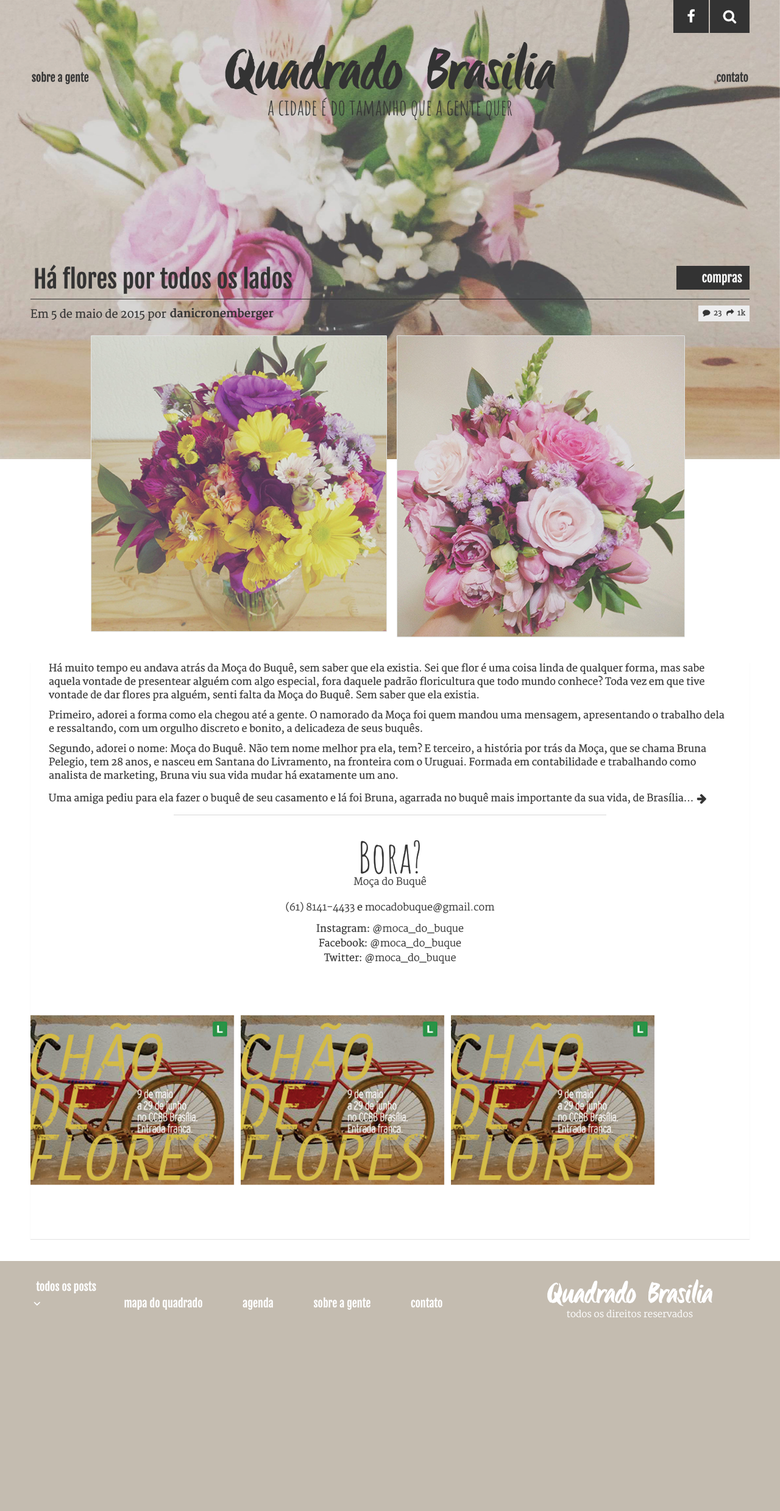
After one commit to mateusmoura/quadrado, a PHP site: page /post-interna.php in a window 1280 px wide. The commit adds this page. Shown: the whole page at 61% size. Run offline with PHP 8.4, Linux system fonts and the light colour scheme.

Commit message:
development internal post page. 📄

```diff
--- a/prototipo/css/less/base.less
+++ b/prototipo/css/less/base.less
@@ -53,3 +53,4 @@ ________________________________________________________________ */
 @import "components/site-block_highlights.less";
 @import "components/site-block_calendar.less";
 @import "components/site-block_map.less";
+@import "components/site-block_gallery.less";
--- /dev/null
+++ b/prototipo/css/less/components/site-block_gallery.less
@@ -0,0 +1,18 @@
+/**
+* Arquivo responsavel pelo estilo do Bloco da Galeria
+*
+* @version:  1.0
+*
+* Copyright(c) Todos os direitos reservados
+*/
+
+/* Bloco da Galeria
+____________________________________________________________________________________ */
+
+.block__gallery {
+	position: relative;
+
+	[class*="col-"] {
+		vertical-align: top;
+	}
+}
--- a/prototipo/css/less/components/site-block_post.less
+++ b/prototipo/css/less/components/site-block_post.less
@@ -34,6 +34,7 @@ ________________________________________________________________________________
 		clear: both;
 		border-top: solid 1px @text-color;
 		padding: 10px 0 20px 0;
+		position: relative;
 
 		p {
 			font-size: 18px;
@@ -43,6 +44,12 @@ ________________________________________________________________________________
 		.btn-link {
 			font-family: @font-family-sans-serif;
 			padding: 0;
+		}
+
+		.block__post--share {
+			position: absolute;
+			right: 0;
+			top: 10px;
 		}
 	}
 
@@ -185,4 +192,59 @@ ________________________________________________________________________________
 			z-index: 1;
 		}
 	}
+
+	&--go {
+		border-top: solid 1px #d7d7d7;
+		max-width: 710px;
+		margin: 0 auto 80px;
+		padding-top: 45px;
+		text-align: center;
+
+		h4 {
+			font-family: @font-family-cursive;
+			font-size: 70px;
+			font-weight: 400;
+			line-height: 24px;
+		}
+
+		p {
+			font-size: 16px;
+			font-weight: 200;
+			line-height: 38px;
+		}
+
+		a {
+			font-size: 16px;
+			font-weight: 200;
+			line-height: 24px;
+
+			&:hover {
+				color: @text-color;
+				text-decoration: underline;
+			}
+		}
+
+		ul {
+			list-style: none;
+			padding: 0;
+			margin: 0;
+		}
+	}
+
+	.block__gallery {
+		margin-bottom: 40px;
+		z-index: 4;
+	}
+
+	.bg-white {
+		background-color: @cor-branco;
+		position: relative;
+		padding-top: 270px;
+		margin-top: -270px;
+		z-index: 3;
+	}
+
+	.block__adsence--post {
+		margin-bottom: 88px;
+	}
 }
--- a/prototipo/css/less/general/main.less
+++ b/prototipo/css/less/general/main.less
@@ -14,6 +14,16 @@ main {
 	position: relative;
 	z-index: 2;
 
+	&.internal {
+		.block__post {
+			margin-bottom: 0;
+		}
+
+		.bg-white {
+			padding-bottom: 36px;
+		}
+	}
+
 	.btn-link {
 		font-family: @font-family-sans-serif-2;
 		font-size: 18px;
--- /dev/null
+++ b/prototipo/post-interna.php
@@ -0,0 +1,81 @@
+<?php include("inc/header.php"); ?>
+
+			<main role="main" class="internal">
+				<section class="block__post">
+					<div class="center">
+						<div class="row">
+							<div class="col-m-12">
+								<div class="block__post--title">
+									<h1>Há flores por todos os lados</h1>
+
+									<div class="block__post--category align-right">
+										<a href="#this" class="btn btn-default">compras</a>
+									</div>
+
+									<div class="block__post--time">
+										<p>Em 5 de maio de 2015 por <a href="#this" class="btn btn-link"><strong>danicronemberger</strong></a></p>
+
+										<div class="block__post--share">
+											<a href="#this" class="btn btn-link"><i class="fa fa-comment"></i> 23</a>
+											<a href="#this" class="btn btn-link"><i class="fa fa-share"></i> 1k</a>
+										</div>
+									</div>
+								</div>
+
+								<div class="block__gallery">
+									<div class="row unicelular align-center">
+										<div class="col-m-5">
+											<img src="img/fke/gallery-1.png" alt="Galeria 1">
+										</div>
+										<div class="col-m-5">
+											<img src="img/fke/gallery-2.png" alt="Galeria 2">
+										</div>
+									</div>
+								</div>
+							</div>
+						</div>
+					</div>
+
+					<div class="bg-white">
+						<div class="center">
+							<div class="block__post--content">
+								<div class="block__post--entries">
+									<p>Há muito tempo eu andava atrás da Moça do Buquê, sem saber que ela existia. Sei que flor é uma coisa linda de qualquer forma, mas sabe aquela vontade de presentear alguém com algo especial, fora daquele padrão floricultura que todo mundo conhece? Toda vez em que tive vontade de dar flores pra alguém, senti falta da Moça do Buquê. Sem saber que ela existia.</p>
+									<p>Primeiro, adorei a forma como ela chegou até a gente. O namorado da Moça foi quem mandou uma mensagem, apresentando o trabalho dela e ressaltando, com um orgulho discreto e bonito, a delicadeza de seus buquês.</p>
+									<p>Segundo, adorei o nome: Moça do Buquê. Não tem nome melhor pra ela, tem? E terceiro, a história por trás da Moça, que se chama Bruna Pelegio, tem 28 anos, e nasceu em Santana do Livramento, na fronteira com o Uruguai. Formada em contabilidade e trabalhando como analista de marketing, Bruna viu sua vida mudar há exatamente um ano.</p>
+									<p>Uma amiga pediu para ela fazer o buquê de seu casamento e lá foi Bruna, agarrada no buquê mais importante da sua vida, de Brasília... <a href="#this" class="btn btn-link"><i class="fa fa-arrow-right"></i></a></p>
+								</div>
+
+								<div class="block__post--go">
+									<h4>Bora?</h4>
+									<p>Moça do Buquê</p>
+
+									<a href="tel:+6181414433">(61) 8141-4433</a> e <a href="mailTo:mocadobuque@gmail.com">mocadobuque@gmail.com</a></p>
+
+									<ul class="block__post--go-social">
+										<li>Instagram: <a href="#this">@moca_do_buque</a></li>
+										<li>Facebook: <a href="#this">@moca_do_buque</a></li>
+										<li>Twitter: <a href="#this">@moca_do_buque</a></li>
+									</ul>
+								</div>
+
+								<div class="block__adsence--post">
+									<div class="row unicelular align-center">
+										<div class="col-m-4">
+											<img src="img/fke/adsence-post.png">
+										</div>
+										<div class="col-m-4">
+											<img src="img/fke/adsence-post.png">
+										</div>
+										<div class="col-m-4">
+											<img src="img/fke/adsence-post.png">
+										</div>
+									</div>
+								</div>
+							</div>
+						</div>
+					</div>
+				</section>
+			</main>
+
+<?php include("inc/footer.php"); ?>
```
Also changed, not shown: prototipo/css/base.css, prototipo/img/fke/adsence-post.png (added), prototipo/img/fke/gallery-1.png (added), prototipo/img/fke/gallery-2.png (added), 2 other files.
